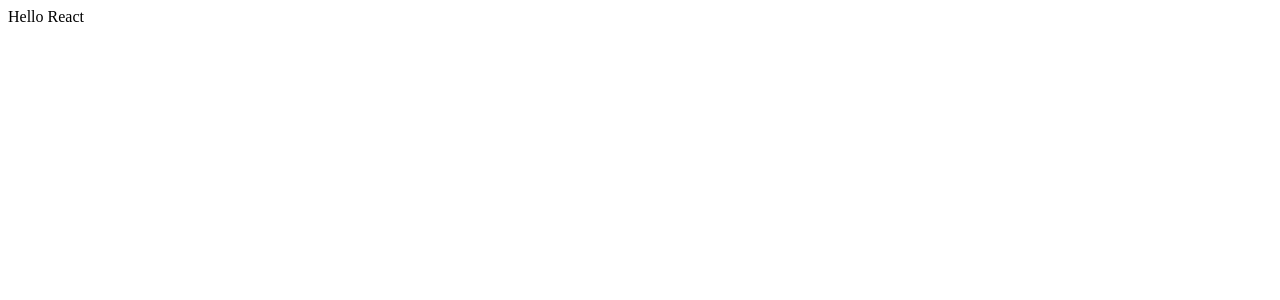
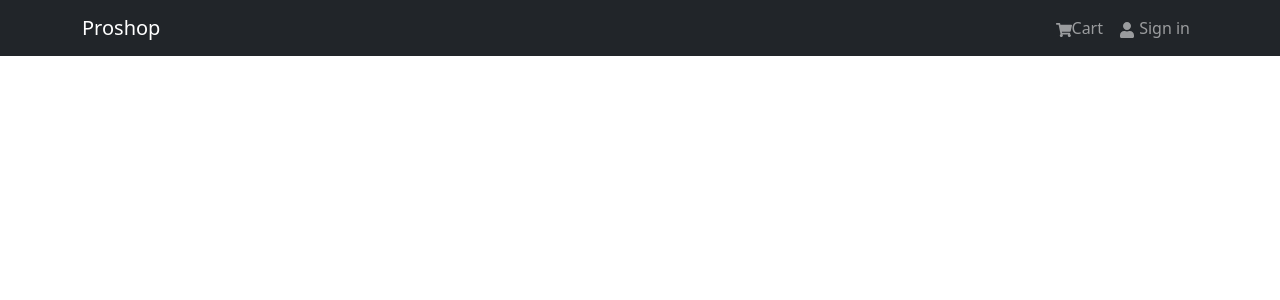
Before and after one commit to aggelooskk/Shoeshop-v2, a React (Create React App) app in the folder frontend/: page / in a window 1280 px wide. Shown: the top 300 px of the page. Built offline with nearby package versions, Linux system fonts and the light colour scheme.

Commit message:
Header and index forntend

```diff
--- a/frontend/package.json
+++ b/frontend/package.json
@@ -14,6 +14,7 @@
     "react-dom": "^18.3.1",
     "react-icons": "^5.3.0",
     "react-redux": "^9.1.2",
+    "react-router-bootstrap": "^0.26.3",
     "react-scripts": "5.0.1",
     "web-vitals": "^2.1.4"
   },
--- a/frontend/src/App.js
+++ b/frontend/src/App.js
@@ -1,7 +1,10 @@
 import React from "react";
+import Header from "./Components/Header";
 
 function App() {
-  return <>Hello React</>;
+  return <>
+  <Header />
+  </>;
 }
 
 export default App;
--- a/frontend/src/Components/Header.jsx
+++ b/frontend/src/Components/Header.jsx
@@ -1,11 +1,39 @@
-import React from 'react'
+import React from "react";
+import { useNavigate } from "react-router-dom";
+import { Navbar, Nav, Badge, Container, NavDropdown } from "react-bootstrap";
+import { FaShoppingCart, FaUser } from "react-icons/fa";
+import { LinkContainer } from "react-router-bootstrap";
 
 const Header = () => {
   return (
-    <>
-      Header
-    </>
-  )
-}
+    <header>
+      <Navbar bg="dark" variant="dark" expand="md" collapseOnSelect>
+        <Container>
+          <LinkContainer to="/">
+            <Navbar.Brand>
+              Proshop
+            </Navbar.Brand>
+          </LinkContainer>
+          <Navbar.Toggle aria-controls="basic-navbar-nav" />
+          <Navbar.Collapse id="basic-navbar-nav">
+            <Nav className="ms-auto">
+              <LinkContainer to="/cart">
+                <Nav.Link>
+                  <FaShoppingCart />
+                  Cart
+                </Nav.Link>
+              </LinkContainer>
+                <LinkContainer to="/login">
+                  <Nav.Link>
+                    <FaUser /> Sign in
+                  </Nav.Link>
+                </LinkContainer>
+            </Nav>
+          </Navbar.Collapse>
+        </Container>
+      </Navbar>
+    </header>
+  );
+};
 
-export default Header
+export default Header;
--- a/frontend/src/index.js
+++ b/frontend/src/index.js
@@ -1,11 +1,29 @@
-import React from 'react';
-import ReactDOM from 'react-dom/client';
-import './index.css';
-import App from './App';
+import React from "react";
+import ReactDOM from "react-dom/client";
+import {
+  Route,
+  RouterProvider,
+  createBrowserRouter,
+  createRoutesFromElements,
+} from "react-router-dom";
+import "bootstrap/dist/css/bootstrap.css";
+import "./index.css";
+import App from "./App";
+import HomeScreen from "./Screens/HomeScreen";
+import CartScreen from "./Screens/CartScreen";
 
-const root = ReactDOM.createRoot(document.getElementById('root'));
+const router = createBrowserRouter(
+  createRoutesFromElements(
+    <Route path="/" element={<App />}>
+      <Route index={true} element={<HomeScreen />} />
+      <Route path="/cart" element={<CartScreen />} />
+    </Route>
+  )
+);
+
+const root = ReactDOM.createRoot(document.getElementById("root"));
 root.render(
   <React.StrictMode>
-    <App />
+    <RouterProvider router={router} />
   </React.StrictMode>
 );
```
Also changed, not shown: frontend/public/manifest.json, 1 other file (tests, documents, lock files or other folders).
